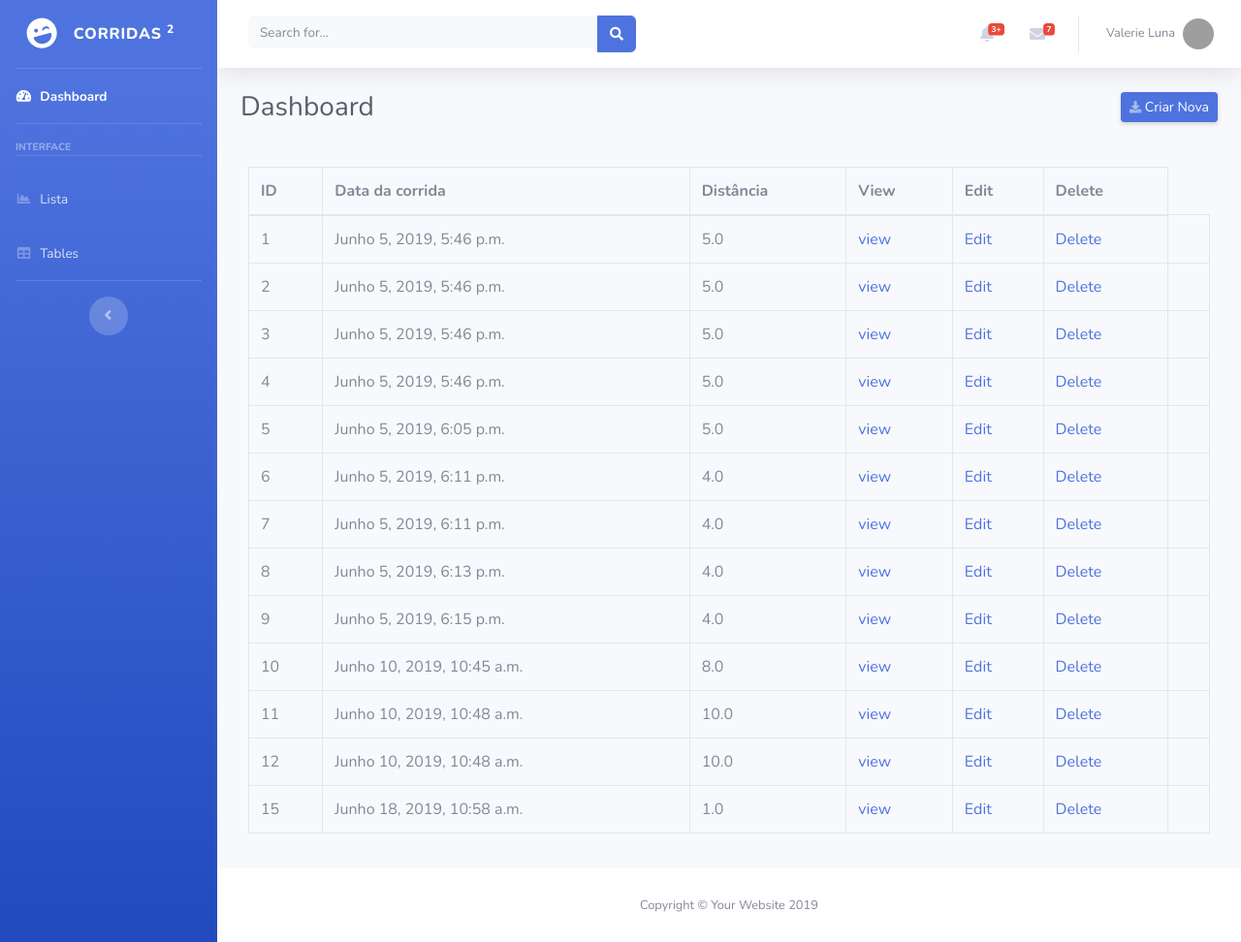
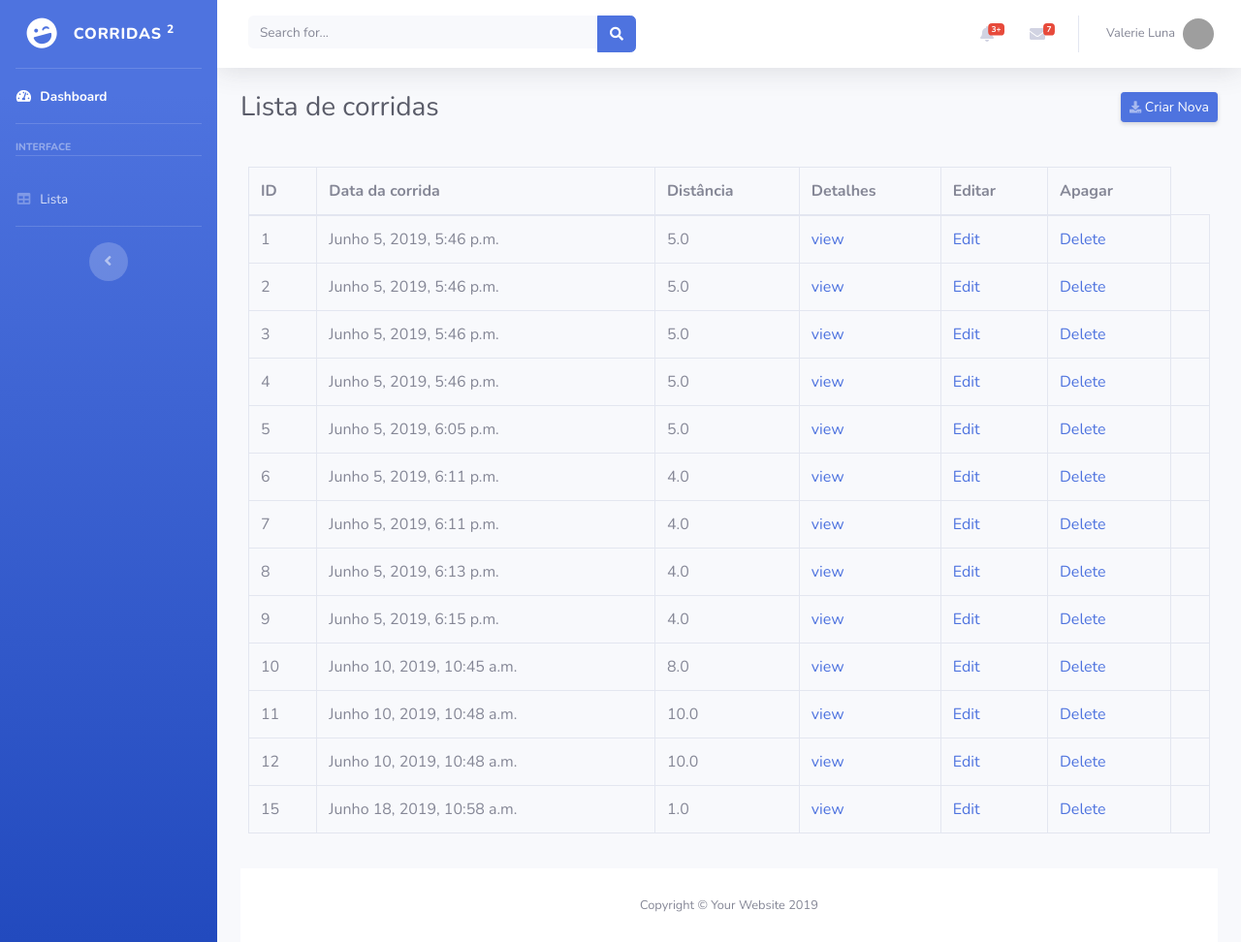
Before and after one commit to tinorberto/django_run, a Django app: page /run/runs in a window 1280 px wide. Shown: the whole page at 97% size. Run offline with Django 3.2, Linux system fonts and the light colour scheme; data comes from the database, SQL or seed files in the repository; both versions use the stored data as it was after the commit; some libraries are stand-ins or nearby versions; grey boxes are pictures that could not be loaded.

Commit message:
Melhoria de projeto

```diff
--- a/django_run/run_monitor/core/templates/base.html
+++ b/django_run/run_monitor/core/templates/base.html
@@ -59,18 +59,11 @@
       <!-- Divider -->
       <hr class="sidebar-divider">
 
-      <!-- Nav Item - Charts -->
+      <!-- Nav Item - Tables -->
       <li class="nav-item">
         <a class="nav-link" href="{% url 'run_list'%}">
-          <i class="fas fa-fw fa-chart-area"></i>
+          <i class="fas fa-fw fa-table"></i>
           <span>Lista </span></a>
-      </li>
-
-      <!-- Nav Item - Tables -->
-      <li class="nav-item">
-        <a class="nav-link" href="tables.html">
-          <i class="fas fa-fw fa-table"></i>
-          <span>Tables</span></a>
       </li>
 
       <!-- Divider -->
@@ -276,19 +269,9 @@
         <!-- Begin Page Content -->
         <div class="container-fluid">
 
-          <!-- Page Heading -->
-          <div class="d-sm-flex align-items-center justify-content-between mb-4">
-            <h1 class="h3 mb-0 text-gray-800">Dashboard</h1>
-            <a href="{% url 'run_form'%}" class="d-none d-sm-inline-block btn btn-sm btn-primary shadow-sm"><i class="fas fa-download fa-sm text-white-50"></i> Criar Nova</a>
-          </div>
+        {% block content %}
+        {% endblock %}
 
-          <!-- Content Row -->
-
-          <div class="row">
-                {% block content %}
-                {% endblock %}
-
-        </div>
         <!-- /.container-fluid -->
 
       </div>
--- a/django_run/run_monitor/core/templates/core/run_list.html
+++ b/django_run/run_monitor/core/templates/core/run_list.html
@@ -1,5 +1,16 @@
 {% extends 'base.html' %}
 {% block content %}
+
+<!-- Page Heading -->
+<div class="d-sm-flex align-items-center justify-content-between mb-4">
+    <h1 class="h3 mb-0 text-gray-800">Lista de corridas</h1>
+    <a href="{% url 'run_form'%}" class="d-none d-sm-inline-block btn btn-sm btn-primary shadow-sm"><i
+            class="fas fa-download fa-sm text-white-50"></i> Criar Nova</a>
+</div>
+
+<!-- Content Row -->
+
+<div class="row">
         <div class="card-body">
                 <div class="table-responsive">
                     <table class="table table-bordered" id="dataTable" width="100%" cellspacing="0">
@@ -8,9 +19,9 @@
                                 <th>ID</th>
                                 <th>Data da corrida</th>
                                 <th>Distância</th>
-                    <th>View</th>
-                    <th>Edit</th>
-                    <th>Delete</th>
+                                <th>Detalhes</th>
+                                <th>Editar</th>
+                                <th>Apagar</th>
 
                             </tr>
                         </thead>
@@ -32,3 +43,6 @@
                 </div>
             </div>
             {% endblock %}
+
+</div>
+<!-- /.container-fluid -->
--- a/django_run/run_monitor/core/views.py
+++ b/django_run/run_monitor/core/views.py
@@ -23,7 +23,7 @@ class RunCreate (CreateView):
     def get_success_url(self):
        return reverse('run_list')
 
-    def form_invalid(self,form):
+"""    def form_invalid(self,form):
         # Add action to invalid form phase
         print ("-------")
         messages.success(self.request, 'An error occured while processing the payment')
@@ -38,7 +38,7 @@ class RunCreate (CreateView):
         model.submitted_by = self.request.user
         model.save()
         return HttpResponseRedirect(self.get_success_url())
-
+"""
 class RunView(DetailView):
     model = Run
 
--- a/django_run/run_monitor/run_monitor/urls.py
+++ b/django_run/run_monitor/run_monitor/urls.py
@@ -21,4 +21,5 @@ urlpatterns = [
     #path('', include('core.urls')),
     path('run/', include('core.urls')),
     path('admin/', admin.site.urls),
+     path('', include('core.urls'))
 ]
```
Also changed, not shown: django_run/run_monitor/core/forms.py (+12 -1 lines), django_run/run_monitor/core/templates/core/run_detail.html (+14 -2 lines), django_run/run_monitor/core/templates/core/run_form.html (+14 -3 lines), django_run/run_monitor/core/templates/core/runsteps_form.html (+20 -9 lines), django_run/run_monitor/db.sqlite3. Lines whose indentation alone changed are shown as unchanged.
